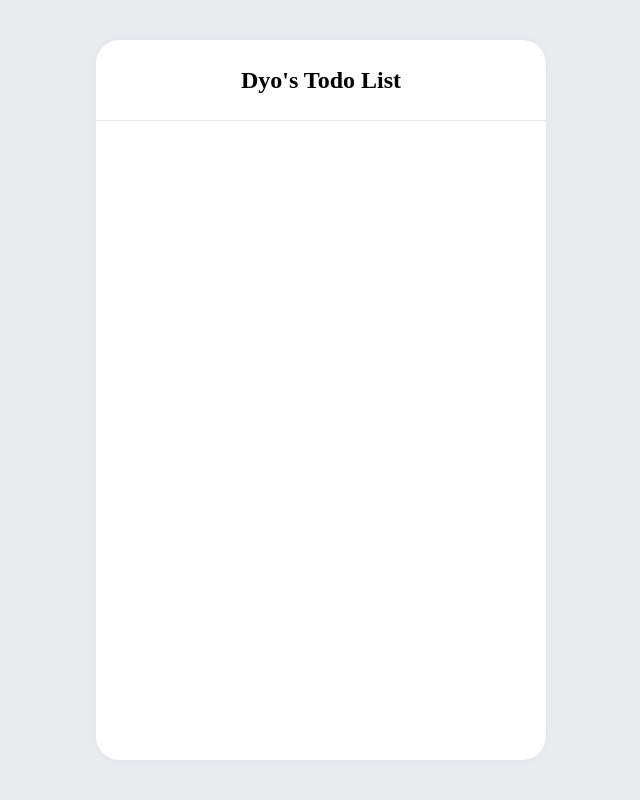
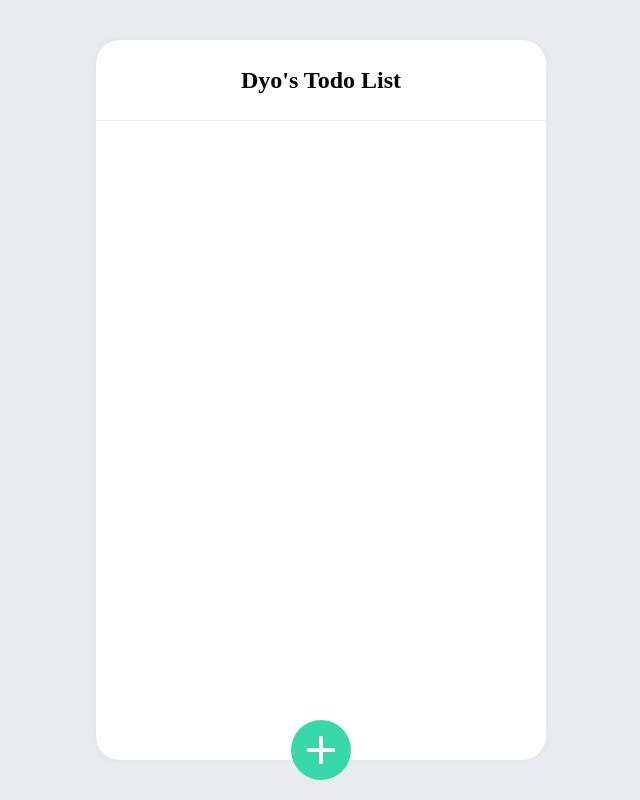
Before and after one commit to JeonJiyoun/ReactTodo, a React app: page / in a window 1280 px wide. Shown: the whole page, without its empty margins (319-959 px from the left). Built offline with nearby package versions, Linux system fonts and the light colour scheme.

Commit message:
[feat] 버튼 클릭시, todo 아이템 추가기능 구현 - 리듀서의 store 와 연결 - 레이아웃 구현 필요

```diff
--- a/src/containers/AddButtonContainer.tsx
+++ b/src/containers/AddButtonContainer.tsx
@@ -1,11 +1,15 @@
-import React from 'react';
+import React from "react";
+import { useSelector, useDispatch } from "react-redux";
+import { RootState } from "../modules";
+import { addTodo } from "../modules/todo";
+import AddButton from "../presentationals/AddButton";
 
 function AddButtonContainer() {
-    return (
-        <div>
-
-        </div>
-    );
+  const dipatch = useDispatch();
+  const add = () => {
+    dipatch(addTodo());
+  };
+  return <AddButton onClickEvent={add}></AddButton>;
 }
 
 export default AddButtonContainer;
--- /dev/null
+++ b/src/layouts/AddButtonLayout.tsx
@@ -0,0 +1,30 @@
+import styled from "styled-components";
+
+const HeaderLayout = styled.button`
+  background: #38d9a9;
+  &:hover {
+    background: #63e6be;
+  }
+  &:active {
+    background: #20c997;
+  }
+  width: 60px;
+  height: 60px;
+  z-index: 5;
+  cursor: pointer;
+  font-size: 60px;
+  position: absolute;
+  left: calc(50% - 30px);
+  bottom: -20px;
+  color: white;
+  border-radius: 50%;
+  border: none;
+  outline: none;
+  display: flex;
+  align-items: center;
+  justify-content: center;
+  border-radius: 50%;
+  text-align: center;
+`;
+
+export default HeaderLayout;
--- /dev/null
+++ b/src/presentationals/AddButton.tsx
@@ -0,0 +1,17 @@
+import React from "react";
+import AddButtonLayout from "../layouts/AddButtonLayout";
+import { MdAdd } from "react-icons/md";
+
+interface Props {
+  onClickEvent: () => void;
+}
+
+function AddButton({ onClickEvent }: Props) {
+  return (
+    <AddButtonLayout onClick={onClickEvent}>
+      <MdAdd />
+    </AddButtonLayout>
+  );
+}
+
+export default AddButton;
```
